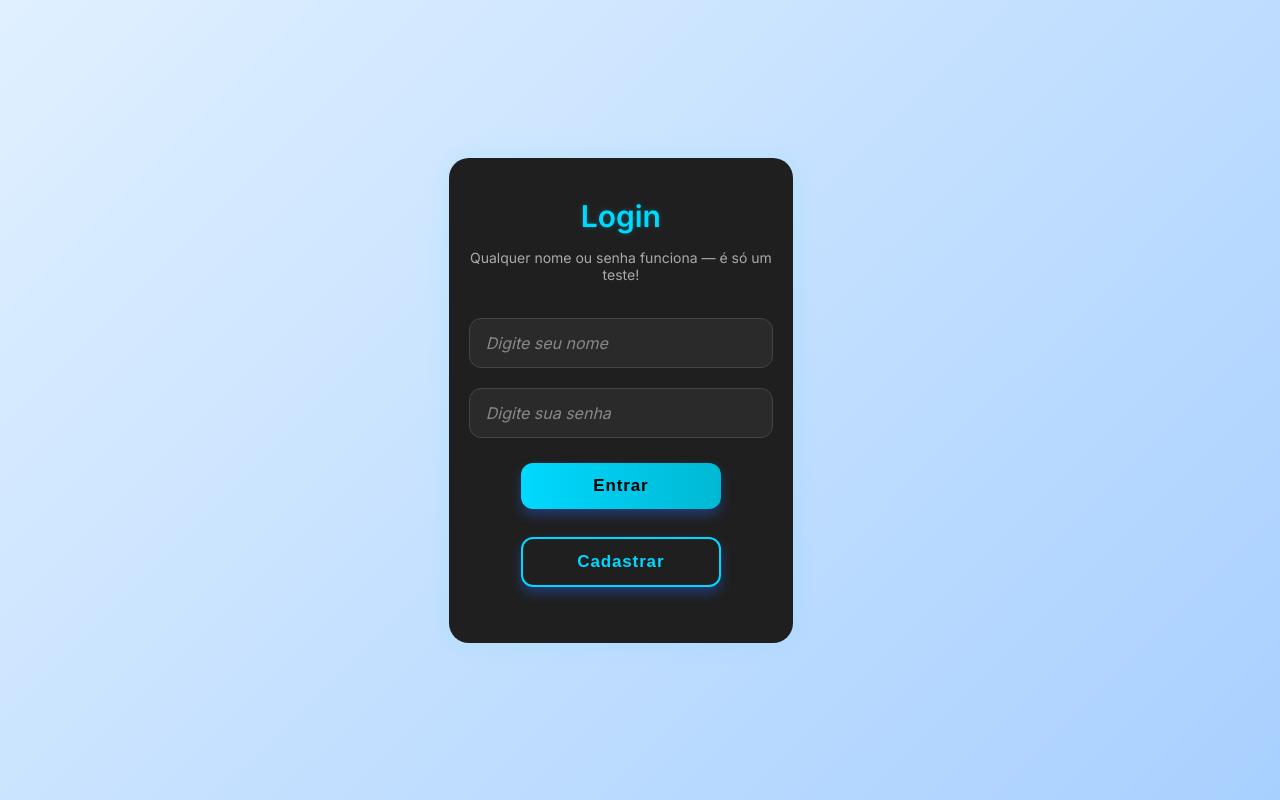
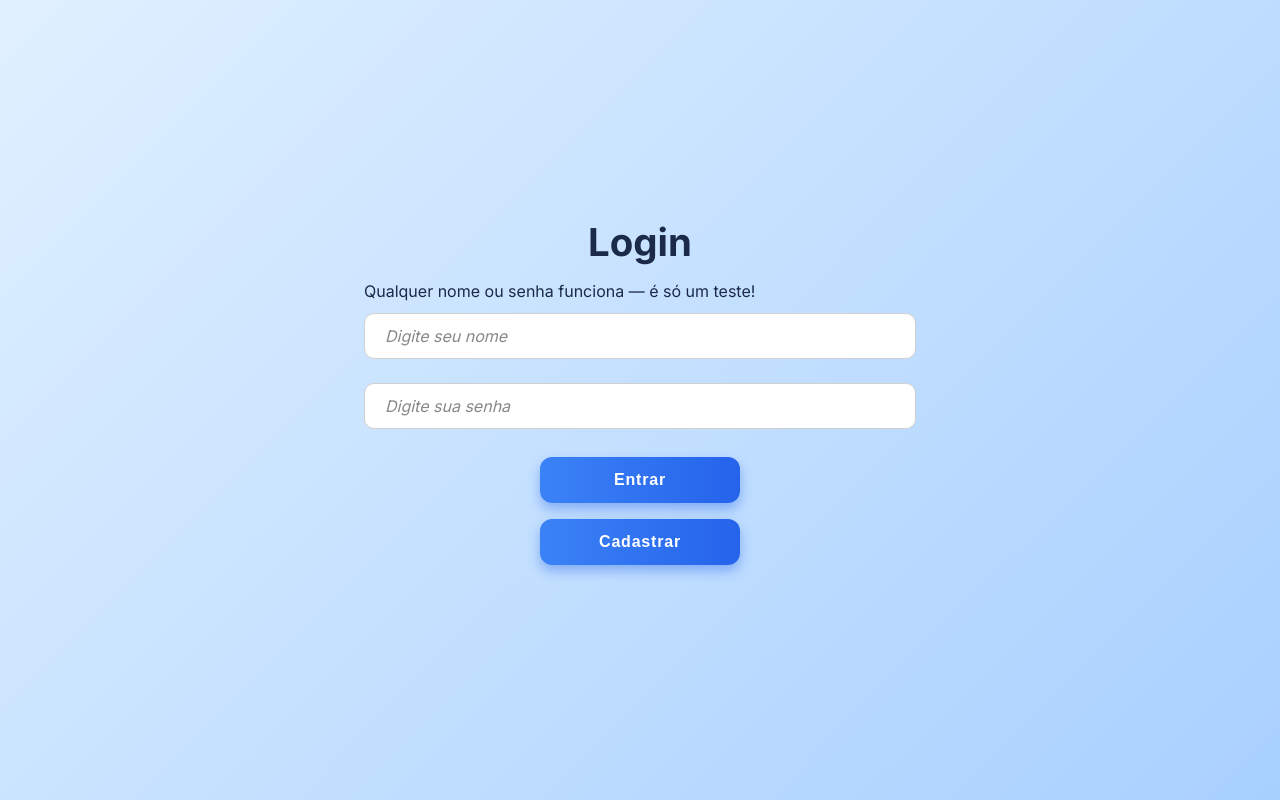
Before and after one commit to Geremiasrds/login-geral, a React (Vite) app: page / in a window 1280 px wide. Built offline with nearby package versions, Linux system fonts and the light colour scheme.

Commit message:
testetes

```diff
--- a/src/App.jsx
+++ b/src/App.jsx
@@ -7,7 +7,7 @@ import Geral from "./componentes/orcamento/componentes/GeralOrcamento";
 import GlobalStyles from "./componentes/orcamento/GlobalStyles";
 import GeralRecibo from "./componentes/recbibo/GeralRecibo";
 import ListaDeTarefas from "./componentes/lista-de-atividades/componentes/ListaDeAtividades";
-import { Login } from "./TelaDeLogin";
+import LoginGeral from "./TelaDeLogin";
 
 const MotionPage = ({ children }) => (
   <motion.div
@@ -47,7 +47,7 @@ function AppContent() {
   }, [logado, navigate]);
 
   if (!logado) {
-    return <Login aoLogar={() => setLogado(true)} />;
+    return <LoginGeral aoLogar={() => setLogado(true)} />;
   }
 
   return <AnimatedRoutes />;
--- a/src/TelaDeLogin.jsx
+++ b/src/TelaDeLogin.jsx
@@ -1,7 +1,7 @@
-import { useState } from 'react'
-import './Login.css'
+import { useState } from "react"
 
-export const Login = ({ aoLogar }) => {
+const LoginGeral = ({ aoLogar }) => {  // <- RECEBENDO A PROP AQUI
+
   const [nome, setNome] = useState('')
   const [senha, setSenha] = useState('')
   const [mensagem, setMensagem] = useState('')
@@ -18,7 +18,7 @@ export const Login = ({ aoLogar }) => {
 
   const entrar = () => {
     if (nome && senha) {
-      aoLogar()
+      aoLogar() // <- AGORA FUNCIONA!
     } else {
       mostrarMensagem('Preencha nome e senha', 'error')
     }
@@ -66,6 +66,7 @@ export const Login = ({ aoLogar }) => {
         )}
       </div>
     </div>
-
   )
 }
+
+export default LoginGeral
```
Lines whose indentation alone changed are shown as unchanged.
